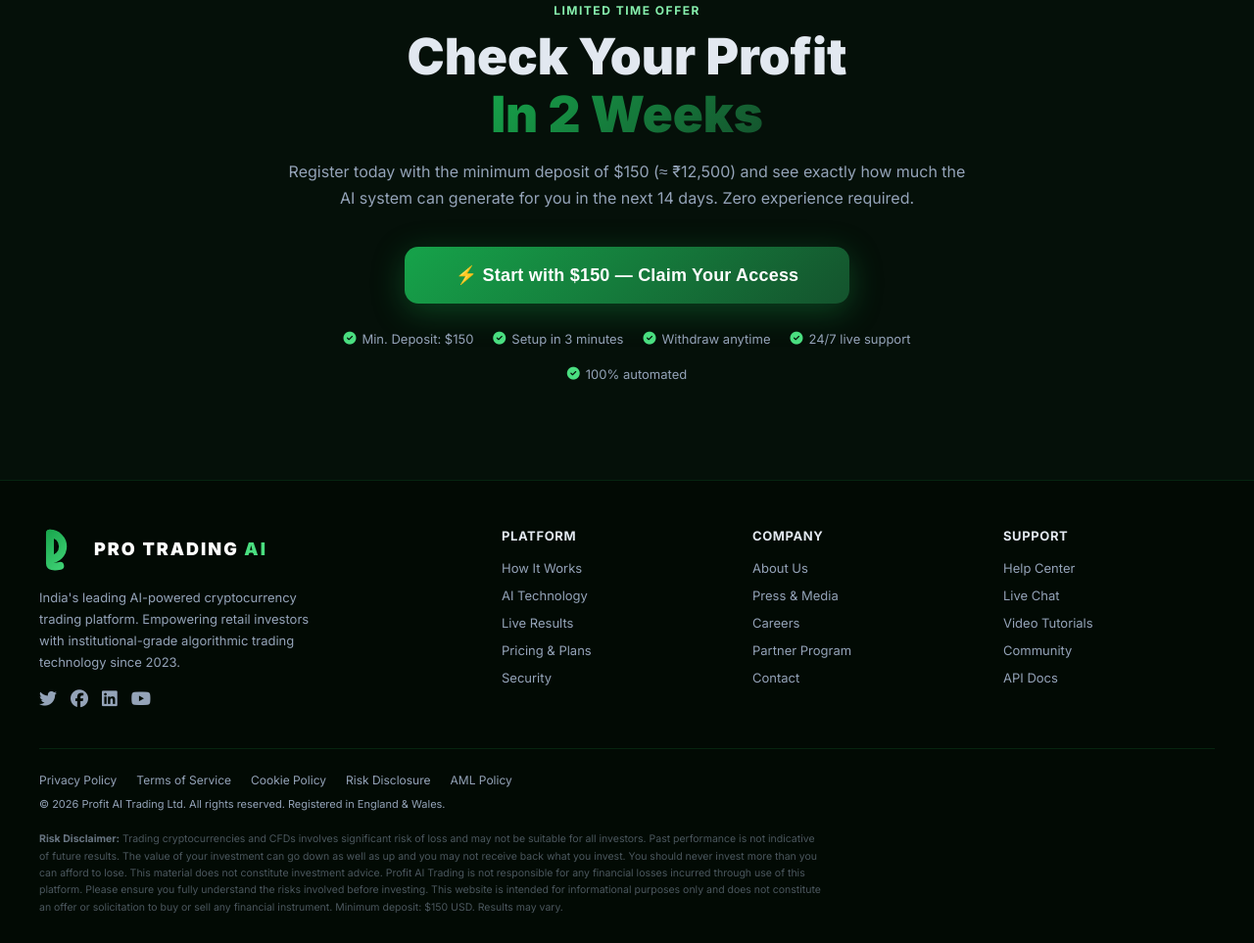
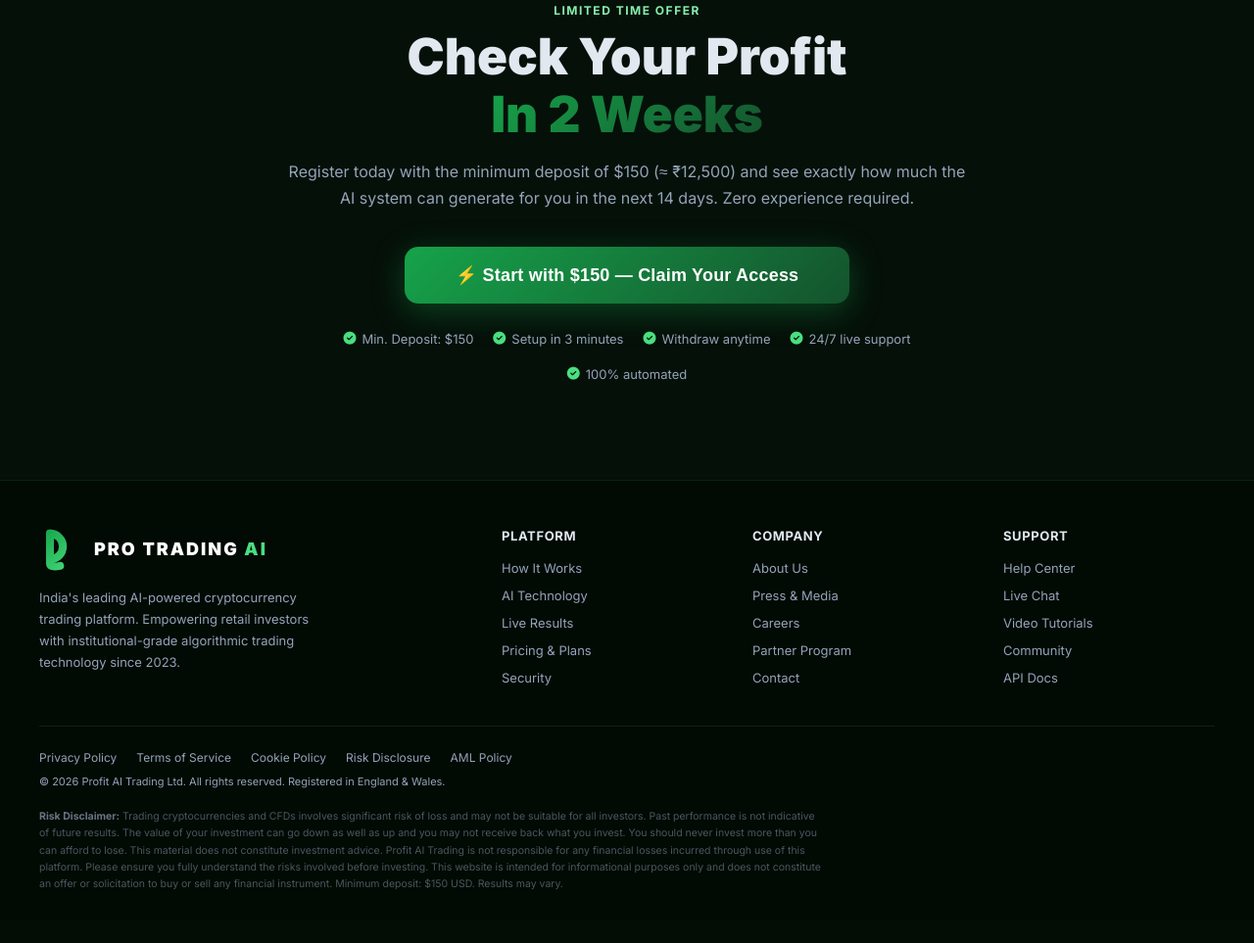
Before and after one commit to speedturt/quiz2, a plain HTML site: page index.html in a window 1280 px wide. Shown: the part 6884-7847 px from the top of the page at 98% size. After the commit the page ends 7824 px from the top, so only its background shows below. Drawn offline with nearby package versions, Linux system fonts and the light colour scheme.

Commit message:
Remove social media icons and links from footer

```diff
--- a/index.html
+++ b/index.html
@@ -1107,12 +1107,6 @@
           <span class="logo-text">PRO TRADING <span class="logo-ai">AI</span></span>
         </a>
         <p>India's leading AI-powered cryptocurrency trading platform. Empowering retail investors with institutional-grade algorithmic trading technology since 2023.</p>
-        <div style="display:flex;gap:14px;margin-top:16px">
-          <a href="https://x.com/nikhilkamathcio" target="_blank" rel="noopener" style="color:var(--muted);font-size:18px"><i class="fab fa-twitter"></i></a>
-          <a href="https://www.facebook.com/nikhilkamathcio/" target="_blank" rel="noopener" style="color:var(--muted);font-size:18px"><i class="fab fa-facebook"></i></a>
-          <a href="https://www.linkedin.com/in/nikhilkamathcio" target="_blank" rel="noopener" style="color:var(--muted);font-size:18px"><i class="fab fa-linkedin"></i></a>
-          <a href="https://www.youtube.com/@nikhil.kamath" target="_blank" rel="noopener" style="color:var(--muted);font-size:18px"><i class="fab fa-youtube"></i></a>
-        </div>
       </div>
       <div class="footer-col">
         <h5>Platform</h5>
```
